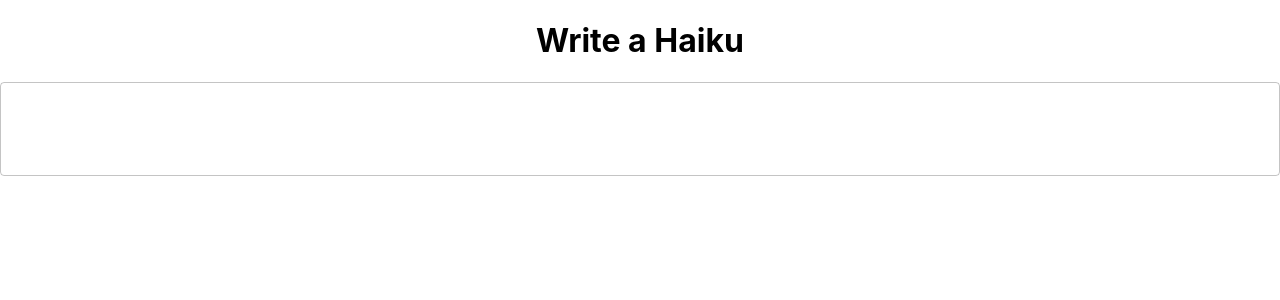
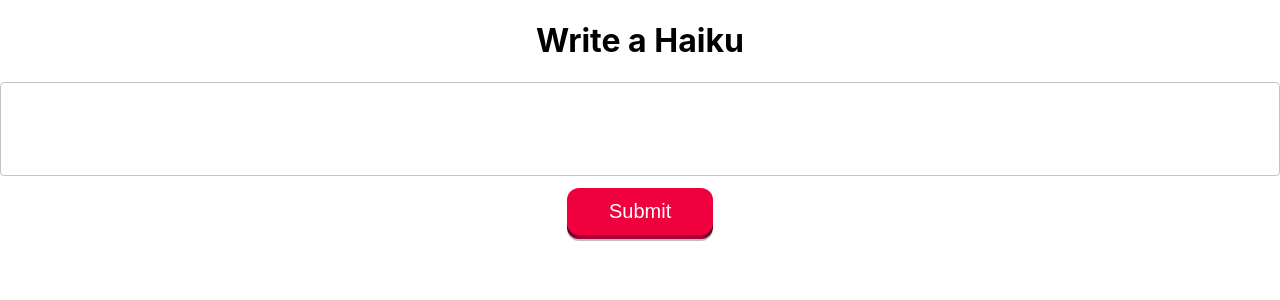
Before and after one commit to sydney-sisco/haiku-stream, a React (Create React App) app: page / in a window 1280 px wide. Shown: the top 300 px of the page. Built offline with nearby package versions, Linux system fonts and the light colour scheme.

Commit message:
add a fancy button

```diff
--- a/src/components/HaikuText.jsx
+++ b/src/components/HaikuText.jsx
@@ -2,6 +2,7 @@ import { useState, useEffect } from 'react';
 import TextField from '@material-ui/core/TextField';
 import styles from './HaikuText.module.css';
 import { countSyllables } from "../helpers/syllables";
+import SubmitButton from './SubmitButton';
 
 
 export default function HaikuText (){
@@ -38,8 +39,9 @@ export default function HaikuText (){
         className={styles.textBox}
       />
       <div>
-        {counts.map(count => <p>{count}</p>)}
+        {counts.map((count, i) => <p key={i} >{count}</p>)}
       </div>
+      <SubmitButton />
     </>
   )
 }
--- /dev/null
+++ b/src/components/SubmitButton.jsx
@@ -0,0 +1,15 @@
+import styles from './SubmitButton.module.css';
+
+export default function SubmitButton(props) {
+
+
+  return (
+    <button className={styles.pushable}>
+      <span class={styles.shadow}></span>
+      <span class={styles.edge}></span>
+      <span className={styles.front}>
+        Submit
+      </span>
+    </button>
+  )
+}
--- /dev/null
+++ b/src/components/SubmitButton.module.css
@@ -0,0 +1,82 @@
+.pushable {
+  position: relative;
+  border: none;
+  background: transparent;
+  padding: 0;
+  cursor: pointer;
+  outline-offset: 4px;
+  transition: filter 250ms;
+}
+.shadow {
+  position: absolute;
+  top: 0;
+  left: 0;
+  width: 100%;
+  height: 100%;
+  border-radius: 12px;
+  background: hsl(0deg 0% 0% / 0.25);
+  will-change: transform;
+  transform: translateY(2px);
+  transition:
+    transform
+    600ms
+    cubic-bezier(.3, .7, .4, 1);
+}
+.edge {
+  position: absolute;
+  top: 0;
+  left: 0;
+  width: 100%;
+  height: 100%;
+  border-radius: 12px;
+  background: linear-gradient(
+    to left,
+    hsl(340deg 100% 16%) 0%,
+    hsl(340deg 100% 32%) 8%,
+    hsl(340deg 100% 32%) 92%,
+    hsl(340deg 100% 16%) 100%
+  );
+}
+.front {
+  display: block;
+  position: relative;
+  padding: 12px 42px;
+  border-radius: 12px;
+  font-size: 1.25rem;
+  color: white;
+  background: hsl(345deg 100% 47%);
+  will-change: transform;
+  transform: translateY(-4px);
+  transition:
+    transform
+    600ms
+    cubic-bezier(.3, .7, .4, 1);
+}
+.pushable:hover {
+  filter: brightness(110%);
+}
+.pushable:hover .front {
+  transform: translateY(-6px);
+  transition:
+    transform
+    250ms
+    cubic-bezier(.3, .7, .4, 1.5);
+}
+.pushable:active .front {
+  transform: translateY(-2px);
+  transition: transform 34ms;
+}
+.pushable:hover .shadow {
+  transform: translateY(4px);
+  transition:
+    transform
+    250ms
+    cubic-bezier(.3, .7, .4, 1.5);
+}
+.pushable:active .shadow {
+  transform: translateY(1px);
+  transition: transform 34ms;
+}
+.pushable:focus:not(:focus-visible) {
+  outline: none;
+}
```
